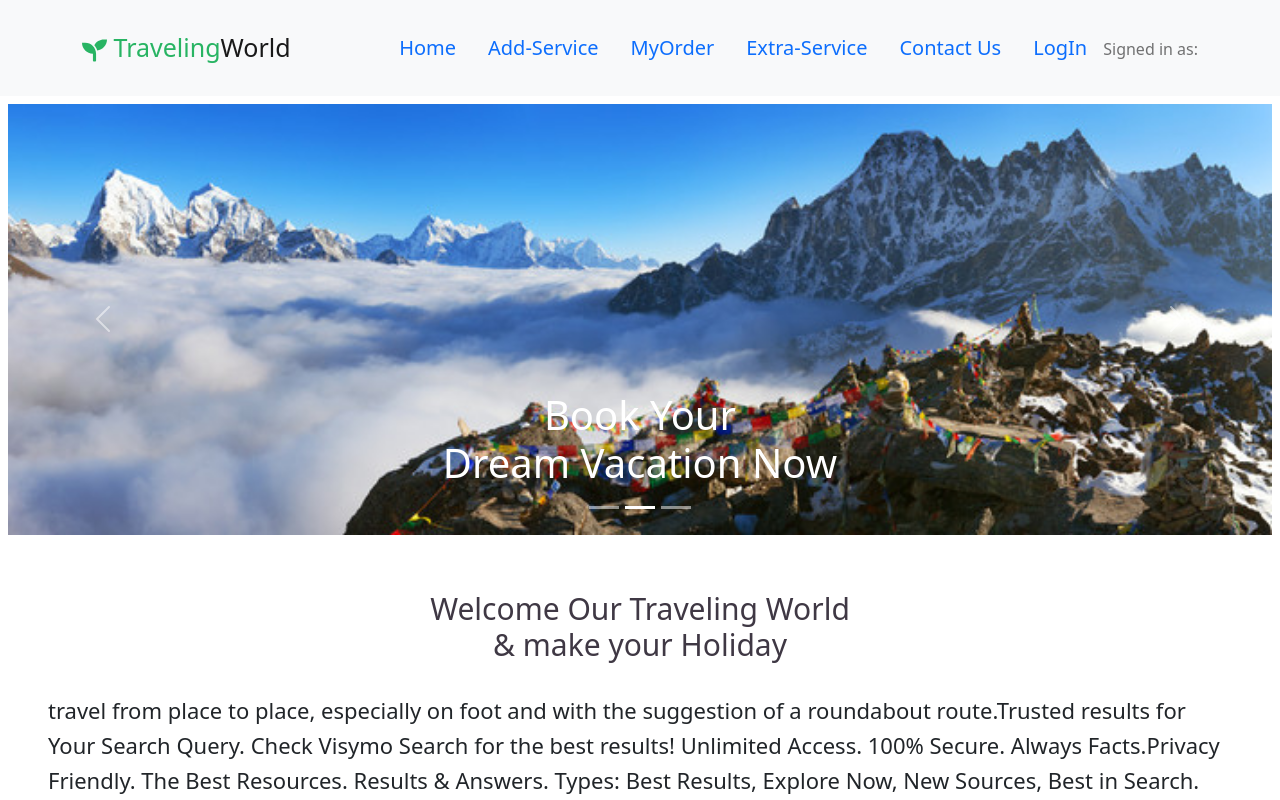
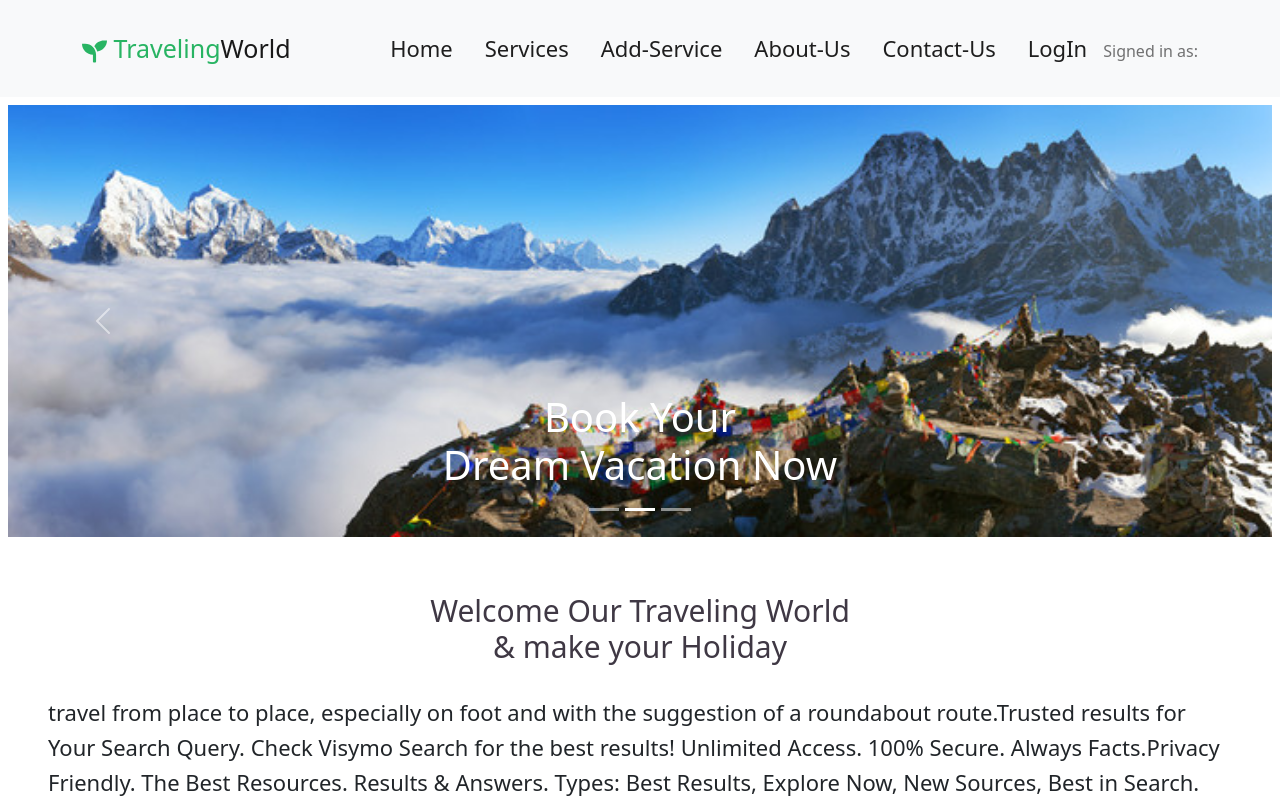
Before and after one commit to prottay190/tourism-website-client, a React (Create React App) app: page / in a window 1280 px wide. Shown: the top 800 px of the page. Built offline with nearby package versions, Linux system fonts and the light colour scheme; no server answers.

Commit message:
header update

```diff
--- a/public/index.html
+++ b/public/index.html
@@ -1,14 +1,12 @@
 <!DOCTYPE html>
 <html lang="en">
+
 <head>
   <meta charset="utf-8" />
   <link rel="icon" href="%PUBLIC_URL%/favicon.ico" />
   <meta name="viewport" content="width=device-width, initial-scale=1" />
   <meta name="theme-color" content="#000000" />
-    <meta
-      name="description"
-      content="Web site created using create-react-app"
-    />
+  <meta name="description" content="Web site created using create-react-app" />
   <link rel="apple-touch-icon" href="%PUBLIC_URL%/logo192.png" />
   <!--
       manifest.json provides metadata used when your web app is installed on a
@@ -24,8 +22,13 @@
       work correctly both with client-side routing and a non-root public URL.
       Learn how to configure a non-root public URL by running `npm run build`.
     -->
+  <link rel="preconnect" href="https://fonts.googleapis.com">
+  <link rel="preconnect" href="https://fonts.gstatic.com" crossorigin>
+  <link href="https://fonts.googleapis.com/css2?family=Montserrat:wght@300;400;500;600;700&display=swap"
+    rel="stylesheet">
   <title>Traveling World website</title>
 </head>
+
 <body>
   <noscript>You need to enable JavaScript to run this app.</noscript>
   <div id="root"></div>
@@ -40,4 +43,5 @@
       To create a production bundle, use `npm run build` or `yarn build`.
     -->
 </body>
+
 </html>
--- a/src/Pages/AddService/AddServices.js
+++ b/src/Pages/AddService/AddServices.js
@@ -9,24 +9,31 @@ const AddServices = () => {
         console.log(data);
         axios.post('https://thawing-escarpment-98208.herokuapp.com/services', data)
             .then(res => {
-            if(res.data.insertedId){
+                if (res.data.insertedId) {
                     alert('successfully added')
                     reset()
                 }
             })
     }
     return (
+        <>
+            <div className='contact-container'>
+                <h2 style={{ color: '#323232' }}>Add-Services</h2>
+                <a className='link-btn' href="/home">Home</a>/
+                <a className='link-btn' href="/addServices">AboutUs</a>
+            </div>
             <div className="add-services p-5">
-            <h2 style={{fontSize: '40px', fontWeight: 'bold', color: '#F4D03F', marginBottom: '20px'}}>Add services</h2>
+                <h2 style={{ fontSize: '40px', fontWeight: 'bold', color: '#F4D03F', marginBottom: '20px' }}>Add services</h2>
                 <form onSubmit={handleSubmit(onSubmit)}>
-            <input {...register("name", { required: true, maxLength: 20 })} placeholder="Name"/>
-            <input {...register("packages")} placeholder="Add Packages"/>
-            <input {...register("img")} placeholder="Image URL"/>
-            <textarea className="mb-2" {...register("description")} placeholder="Description"/>
-            <input type="number" {...register("price")} placeholder="Price"/>
-            <input style={{fontSize: '20px'}} className='btn btn-danger' type="submit" />
+                    <input {...register("name", { required: true, maxLength: 20 })} placeholder="Name" />
+                    <input {...register("packages")} placeholder="Add Packages" />
+                    <input {...register("img")} placeholder="Image URL" />
+                    <textarea className="mb-2" {...register("description")} placeholder="Description" />
+                    <input type="number" {...register("price")} placeholder="Price" />
+                    <input style={{ fontSize: '20px' }} className='btn btn-danger' type="submit" />
                 </form>
             </div>
+        </>
     );
 };
 
--- a/src/Pages/Contact/Contact.js
+++ b/src/Pages/Contact/Contact.js
@@ -5,26 +5,30 @@ import {  FaPhoneSquareAlt,  FaFacebook,  FaEnvelope } from "react-icons/fa";
 
 const Contact = () => {
     return (
-        <div>
-            <Banner></Banner>
+        <>
+           <div className='contact-container'>
+                <h2 style={{ color: '#323232'}}>Contact us</h2>
+                <a className='link-btn' href="/home">Home</a>/
+                <a className='link-btn' href="/contact">ContactUs</a>
+            </div>
             <div className="p-5">
-                <h2>Contact Now</h2>
+                <h2 style={{color: '#FF7F50'}}>Contact Now</h2>
                 <Container>
                     <Row className="p-5">
-                        <Col>
+                        <Col style={{textAlign: 'left'}}>
                         <h3> HotLIne: traveling.world@gmail.com</h3>
-                        <h3><FaPhoneSquareAlt /> Our TelePhone: 0984515744711</h3>
+                        <h3><FaPhoneSquareAlt /> Our TelePhone: 01441141111</h3>
                         <h4><FaEnvelope /> Our Email: aarnob2020@gmail.com</h4>
                         <h4><FaFacebook /> Our faceBook : Traveling World</h4>
                         </Col>
                         <Col>
-                        <p>Traveling or travelling depends on where is your audience.travel ticketing platform that automates all your needs. we are provice The best Service.Mandatory State of Hawaii Travel and Health Form.The Safe Travels Hawaii program is a multilayered process designed to protect the health and safety.</p>
+                        <p style={{textAlign: 'left', fontSize: '18px'}}>Traveling or travelling depends on where is your audience.travel ticketing platform that automates all your needs. we are provice The best Service.Mandatory State of Hawaii Travel and Health Form.The Safe Travels Hawaii program is a multilayered process designed to protect the health and safety.</p>
                         </Col>
                     </Row>
                 </Container>
             </div>
 
-        </div>
+        </>
     );
 };
 
--- a/src/Pages/MoreService/MoreService.css
+++ b/src/Pages/MoreService/MoreService.css
@@ -2,3 +2,8 @@
     background-color: #F0F3F4;
     margin-top: 30px;
 }
+.contact-container{
+    padding: 60PX;
+    background-color: #f5f3f0;
+    text-align: left;
+}
--- a/src/Pages/MoreService/MoreService.js
+++ b/src/Pages/MoreService/MoreService.js
@@ -1,7 +1,7 @@
 import React from 'react';
 import { Col, Container, Row } from 'react-bootstrap';
 import Banner from '../Home/Banner/Banner';
-import './MoreService.css'
+import './MoreService.css';
 import hotel1 from '../../images/hotel/download (1).jpg';
 import hotel2 from '../../images/hotel/images (2).jpg';
 import hotel3 from '../../images/hotel/images (3).jpg';
@@ -13,6 +13,11 @@ import food3 from '../../images/food/images (3).jpg';
 const MoreService = () => {
     return (
         <div>
+             <div className='contact-container'>
+                <h2 style={{ color: '#323232'}}>About us</h2>
+                <a className='link-btn' href="/home">Home</a>/
+                <a className='link-btn' href="/moreservice">AboutUs</a>
+            </div>
             <Banner></Banner>
             <div className="ms-container p-5">
                 <h2 style={{color: '#F39C12', fontSize: '35px'}}>We Provide</h2>
--- a/src/Pages/Shared/Footer/Footer.js
+++ b/src/Pages/Shared/Footer/Footer.js
@@ -8,7 +8,7 @@ const Footer = () => {
         <div className="footer p-5">
             <Container>
                 <Row>
-                   <Col lg={4} md={6} sm={12}>
+                   <Col lg={4} md={6} sm={12} style={{textAlign: 'left'}}>
                        <h3>Traveling World</h3>
                        <p className="footer-text">It’s wonderful to travel—to meet new people, see new places, experience different cultures, live life the way life is lived somewhere else.</p>
                        <br />
@@ -19,7 +19,7 @@ const Footer = () => {
                        <small> <FaLinkedin style={{fontSize: '25px', marginLeft: '15px'}}/></small>
 
                    </Col>
-                   <Col lg={4} md={6} sm={12}>
+                   <Col lg={4} md={6} sm={12} style={{textAlign: 'left'}}>
                        <h3>Latest Update</h3>
                        <div className="footer-text">
                            <h6><FaElementor /> Together We Can Do So Much</h6>
@@ -34,7 +34,7 @@ const Footer = () => {
                            <p>31 OCT 2021</p>
                        </div>
                    </Col>
-                   <Col lg={4} md={6} sm={12}>
+                   <Col lg={4} md={6} sm={12} style={{textAlign: 'left'}}>
                        <h3>Contact</h3>
                        <div className="footer-text">
                            <p>Our HotLIne: traveling.world@gmail.com</p>
--- a/src/Pages/Shared/Header/Header.css
+++ b/src/Pages/Shared/Header/Header.css
@@ -1,3 +1,5 @@
 .header a{
-    font-size: 20px;
+    font-size: 22px;
+    font-weight: 400;
+    color: #1e1e1e;
 }
--- a/src/Pages/Shared/Header/Header.js
+++ b/src/Pages/Shared/Header/Header.js
@@ -13,14 +13,14 @@ const Header = () => {
         <>
         <Navbar className="header p-4" bg="light" variant="light" sticky='top' collapseOnSelect expand="lg">
         <Container>
-            <Navbar.Brand className="nav-title" style={{fontSize: '25px'}} href="#home"><FaSeedling  style={{color: '#28B463'}}/> <span style={{color: '#28B463'}}>Traveling</span>World </Navbar.Brand>
+            <Navbar.Brand className="nav-title" style={{fontSize: '25px'}} href="#home"><FaSeedling  style={{color: '#28B463', fontWeight: '500'}}/> <span style={{color: '#28B463'}}>Traveling</span>World </Navbar.Brand>
             <Navbar.Toggle />
             <Navbar.Collapse className="justify-content-end">
             <Nav.Link as={Link}  to="/home">Home</Nav.Link>
+            <Nav.Link as={Link} to="/order"> Services</Nav.Link>
             <Nav.Link as={Link} to="/addServices">Add-Service</Nav.Link>
-            <Nav.Link as={Link} to="/order"> MyOrder</Nav.Link>
-            <Nav.Link as={Link} to="/moreservice">Extra-Service</Nav.Link>
-            <Nav.Link as={Link} to="/contact">Contact Us</Nav.Link>
+            <Nav.Link as={Link} to="/moreservice">About-Us</Nav.Link>
+            <Nav.Link as={Link} to="/contact">Contact-Us</Nav.Link>
             {user.email ?
                 <Button onClick={logOut}>LogOut</Button> :
                 <Nav.Link href="/login">LogIn</Nav.Link>
--- a/src/index.css
+++ b/src/index.css
@@ -8,6 +8,5 @@ body {
 }
 
 code {
-  font-family: source-code-pro, Menlo, Monaco, Consolas, 'Courier New',
-    monospace;
+  font-family: 'Montserrat', sans-serif;
 }
```
Lines whose indentation alone changed are shown as unchanged.
